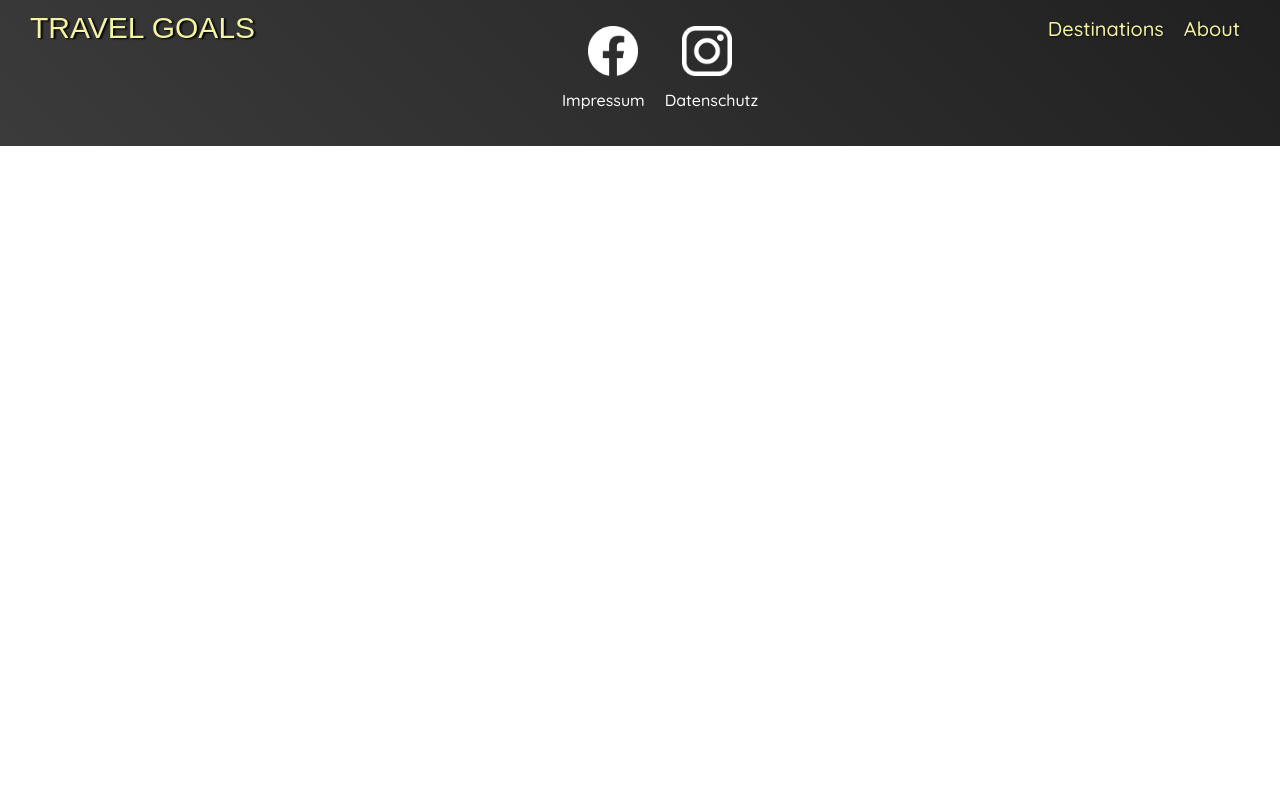
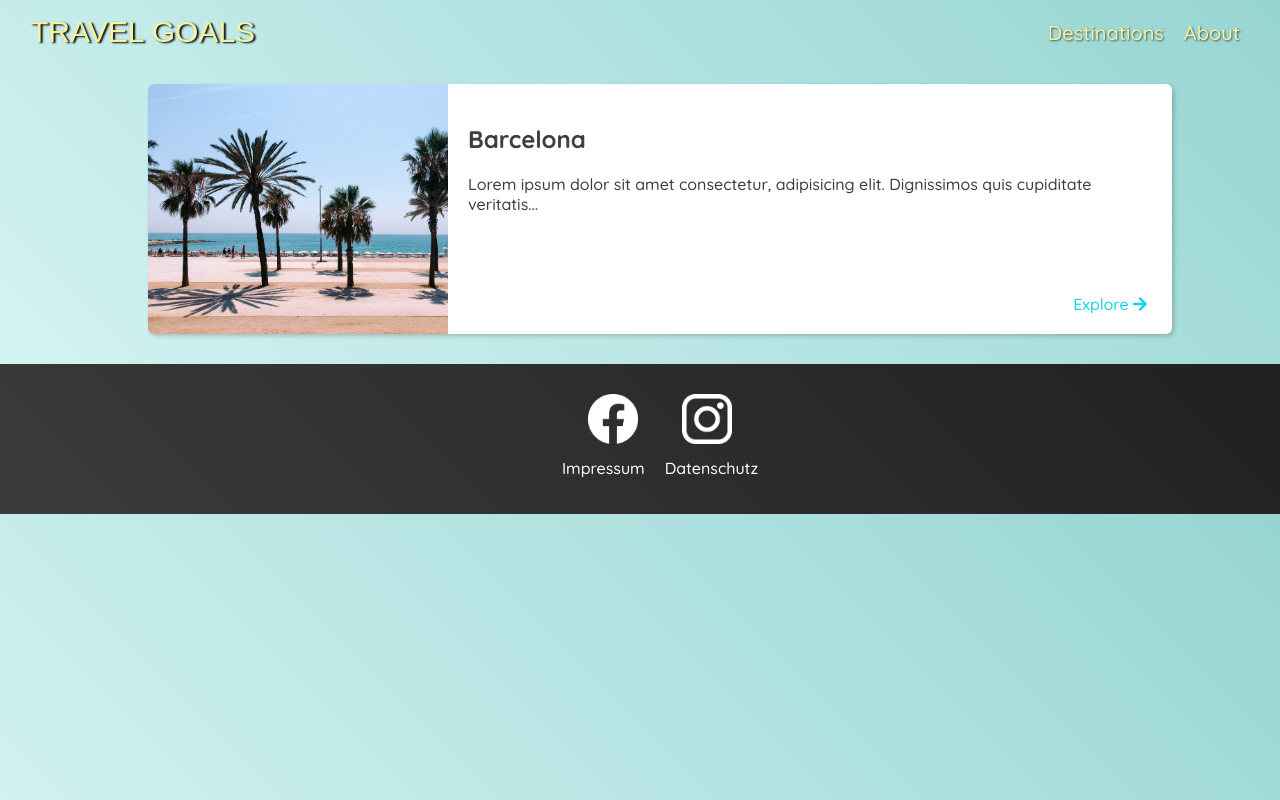
Before and after one commit to baacon/TravelPage, a plain HTML site: page destinations.html in a window 1280 px wide. Drawn offline with Linux system fonts and the light colour scheme.

Commit message:
Created and styled the first card in destinations.html

```diff
--- a/Styles/destinations.css
+++ b/Styles/destinations.css
@@ -0,0 +1,51 @@
+body {
+  background: linear-gradient(45deg, #d8f6f5, #97d5d2);
+  color: #3e3e3e;
+}
+
+#header-container {
+  position: static;
+}
+
+#destinations-list {
+  list-style: none;
+  width: 80%;
+  margin: 20px auto 50px auto;
+}
+
+.destination-cards {
+  display: flex;
+  flex-direction: row;
+  background-color: white;
+  box-shadow: 2px 2px 4px rgba(0, 0, 0, 0.2);
+  border-radius: 6px;
+  overflow: hidden;
+}
+
+.card-content {
+  padding: 20px;
+  display: flex;
+  flex-direction: column;
+  justify-content: space-between;
+}
+
+.card-actions{
+    text-align: right;
+}
+
+.card-actions a {
+  color: rgb(22, 211, 228);
+  text-decoration: none;
+  padding: 5px;
+}
+
+.card-actions a:hover{
+    background-color: rgba(22, 211, 228, 0.15);
+    border-radius: 5px;
+}
+
+.destination-cards img {
+  width: 300px;
+  height: 250px;
+  object-fit: cover;
+}
--- a/Styles/shared.css
+++ b/Styles/shared.css
@@ -47,14 +47,13 @@ nav a {
   color: rgb(245, 243, 160);
   text-decoration: none;
   font-size: 20px;
-  padding: 10px;
+  padding: 10px 10px;
   text-shadow: 1px 1px 2px rgba(0, 0, 0, 0.6);
 }
 
 nav a:hover {
   color: rgb(77, 77, 77);
   background-color: rgb(245, 243, 160);
-  padding: 10px 20px;
   text-shadow: none;
   border-radius: 6px;
 }
--- a/Styles/styles.css
+++ b/Styles/styles.css
@@ -46,7 +46,7 @@
 #highlights {
   text-align: center;
   padding-top: 30px;
-  background: linear-gradient(45deg, #d8f6f5, #b0f3f0);
+  background: linear-gradient(45deg, #d8f6f5, #97d5d2);
 }
 
 #highlights h2 {
--- a/destinations.html
+++ b/destinations.html
@@ -11,6 +11,10 @@
 
     <link rel="stylesheet" href="styles/shared.css" />
     <link rel="stylesheet" href="styles/destinations.css" />
+    <link
+      rel="stylesheet"
+      href="https://use.fontawesome.com/releases/v5.15.3/css/all.css"
+    />
   </head>
   <body>
     <!-- Here begins the header section! -->
@@ -32,6 +36,41 @@
 
     <!-- Here begins the main section! -->
     <main>
+      <ul id="destinations-list">
+        <li class="destination-cards">
+          <img src="/Images/Places/barcelona.jpg" alt="Barcelona Palm Beach" />
+          <div class="card-content">
+            <div>
+              <h2>Barcelona</h2>
+              <p>
+                Lorem ipsum dolor sit amet consectetur, adipisicing elit.
+                Dignissimos quis cupiditate veritatis...
+              </p>
+            </div>
+            <div class="card-actions">
+              <a href="https://wikipedia.com/wiki/barcelona" target="_blank"
+                >Explore <i class="fas fa-arrow-right"></i
+              ></a>
+            </div>
+          </div>
+        </li>
+        <!-- <li class="destination-cards">
+          <img
+            src="/Images/Places/hawaii.jpg"
+            alt="Beautiful Beach Haway at sunset"
+          />
+          <div class="card-content">
+            <h2>Haway</h2>
+            <p>
+              Lorem ipsum dolor sit amet consectetur, adipisicing elit.
+              Dignissimos quis cupiditate veritatis...
+            </p>
+            <div class="card-actions">
+              <a href="www.wikipedia.com/wiki/hawai">Explore</a>
+            </div>
+          </div>
+        </li> -->
+      </ul>
     </main>
 
     <!-- Here begins the Footer! -->
```
Also changed, not shown: Images/Places/bali.jpg (added), Images/Places/hawaii.jpg (added), Images/Places/london.jpg (added), Images/Places/new-york-city.jpg (added), Images/Places/paris.jpg (added), Images/Places/sydney.jpg (added), Images/Places/tokyo.jpg (added), 3 other files.
